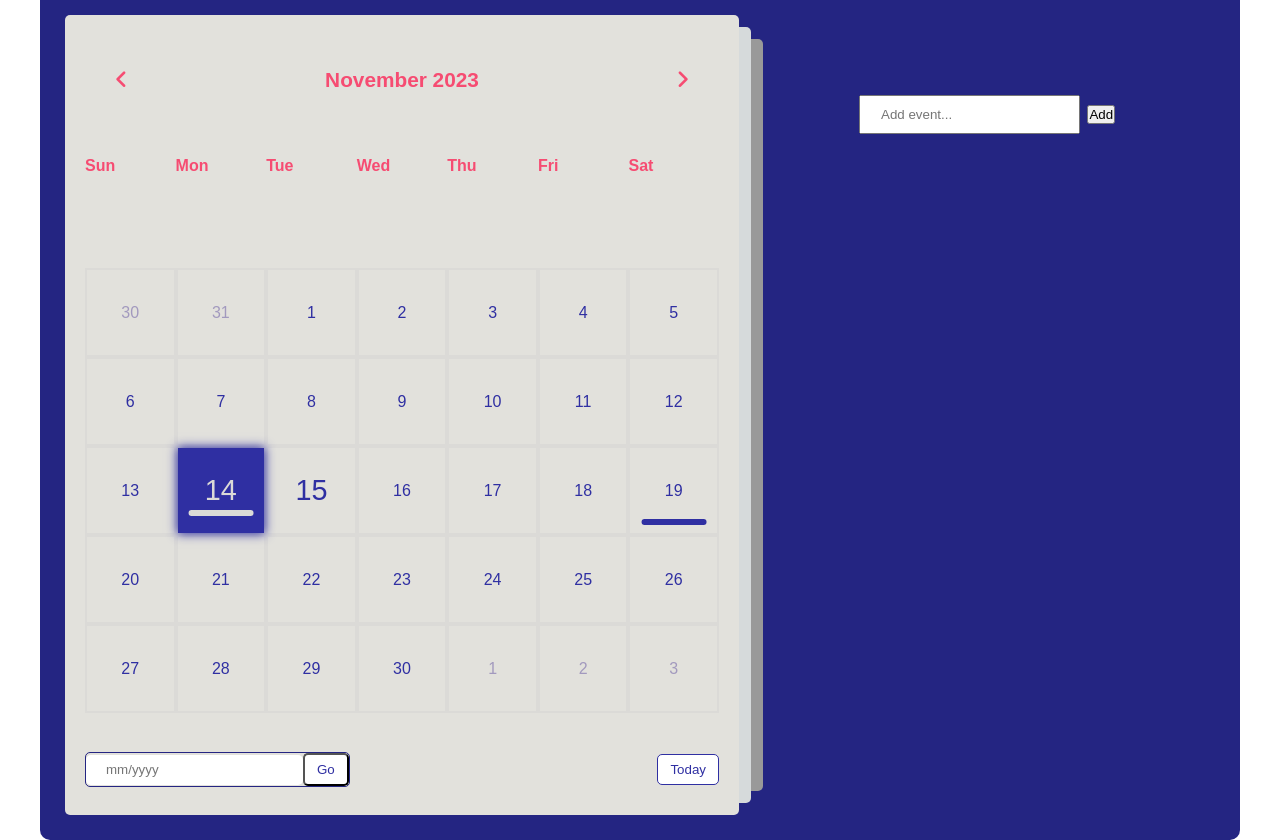
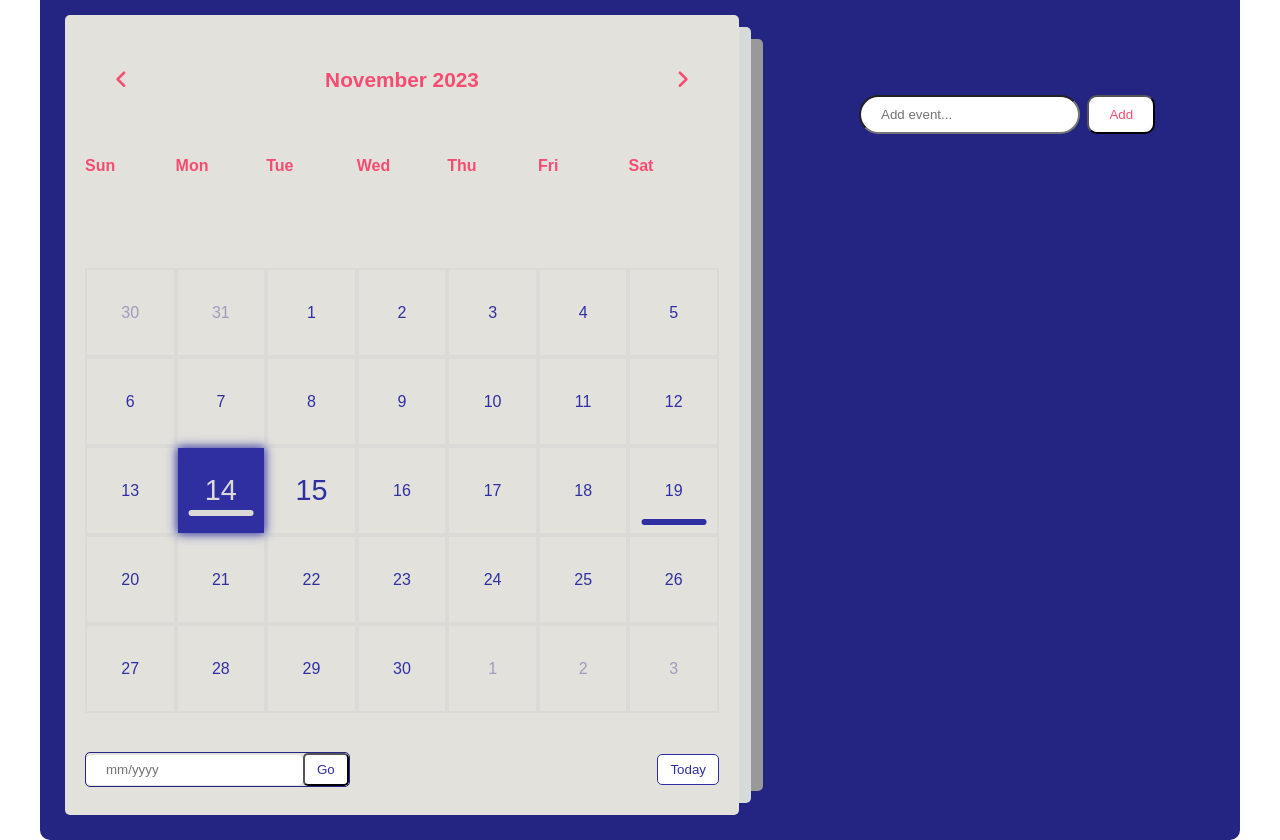
Before and after one commit to satya4nayak/To-do-list, a plain HTML site: page index.html in a window 1280 px wide. Shown: the part 79-919 px from the top of the page. Drawn offline with Linux system fonts and the light colour scheme.

Commit message:
modified: style.css

```diff
--- a/style.css
+++ b/style.css
@@ -263,4 +263,17 @@
     align-items: right;
     padding: 10px 20px;
     margin: 100px 3px 100px 100px;
+    border-radius: 20px;
+    color: var(--primary-clr);
 }
+.container .Add{
+    padding: 10px 20px;
+    border-radius: 10px;
+    color: #f64c72;
+    background-color: #fff;
+}
+.contact. .Add:hover{
+    cursor: pointer;
+    background-color: #e2e1de;
+    color: var(--primary-clr);
+}
```
